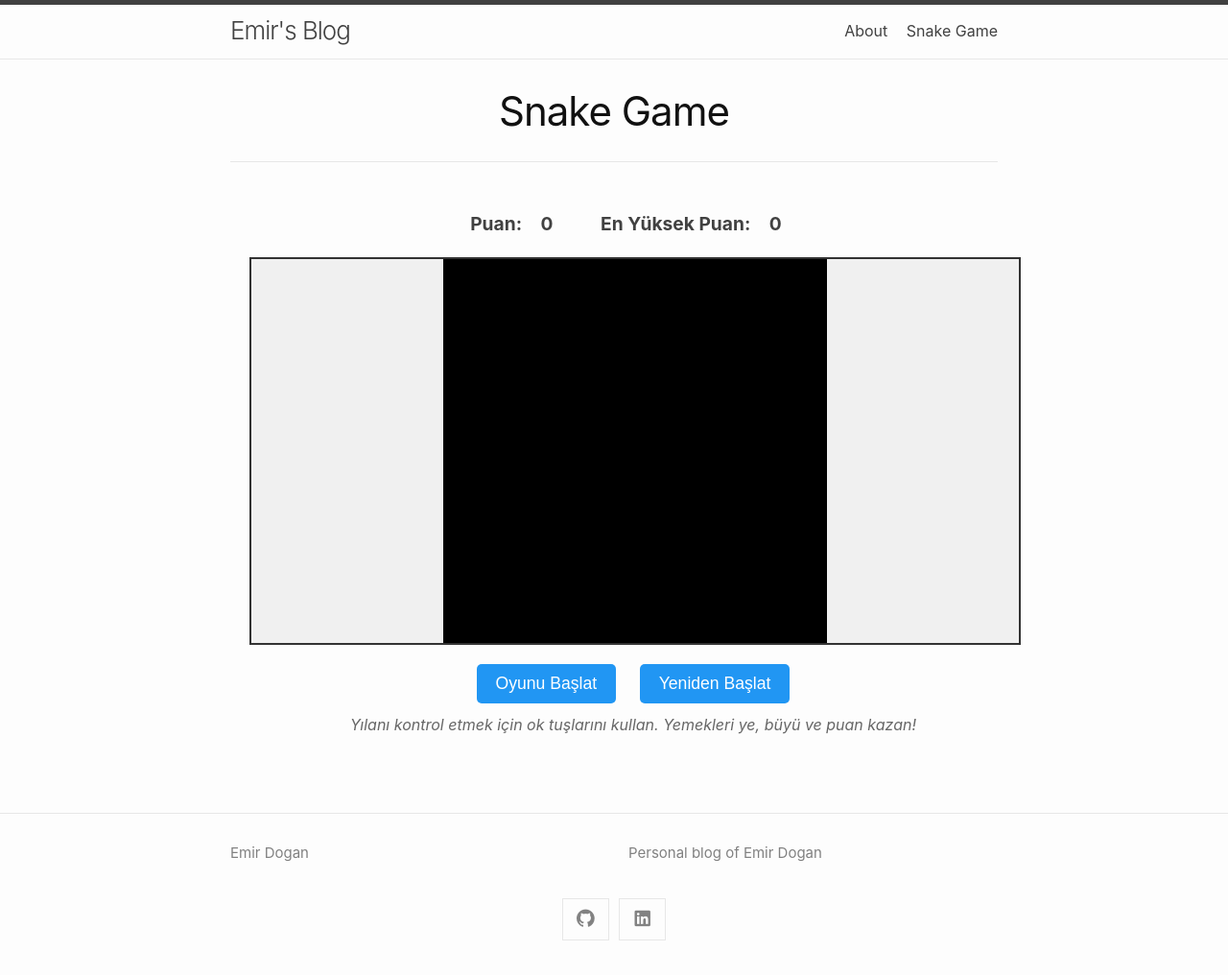
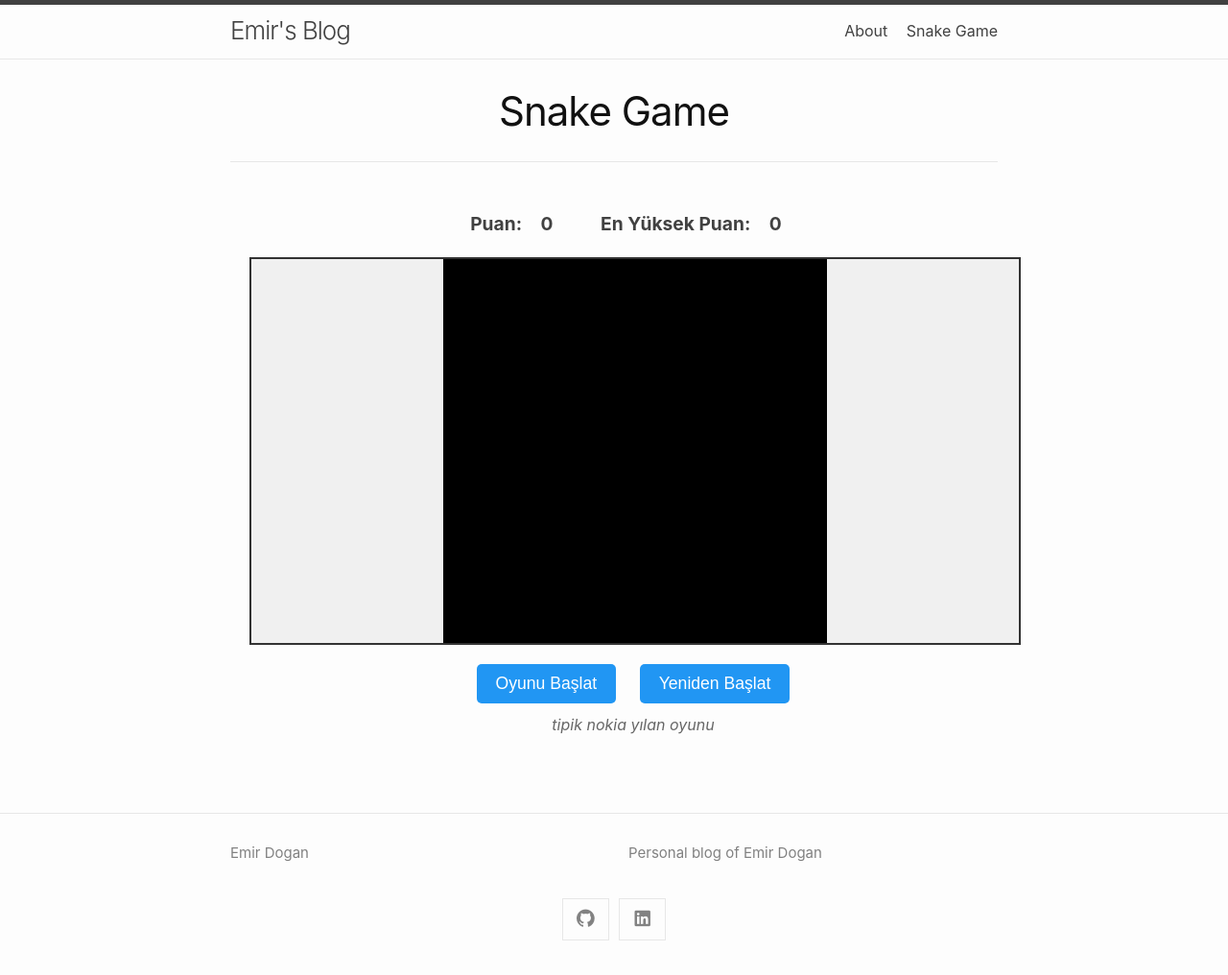
Before and after one commit to emirdogann/emirdogann.github.io, a Jekyll site: the page built from snake-game.md, in a window 1280 px wide. Shown: the whole page at 96% size. Built offline with Jekyll 4.4.1, drawn with Linux system fonts in a browser that asks for light colours.

Commit message:
update comment

```diff
--- a/snake-game.md
+++ b/snake-game.md
@@ -24,7 +24,7 @@ permalink: /snake-game/
 
     <!-- nasıl oynanır -->
     <div class="instructions">
-        Yılanı kontrol etmek için ok tuşlarını kullan. Yemekleri ye, büyü ve puan kazan!
+        tipik nokia yılan oyunu
     </div>
 </div>
 
```
